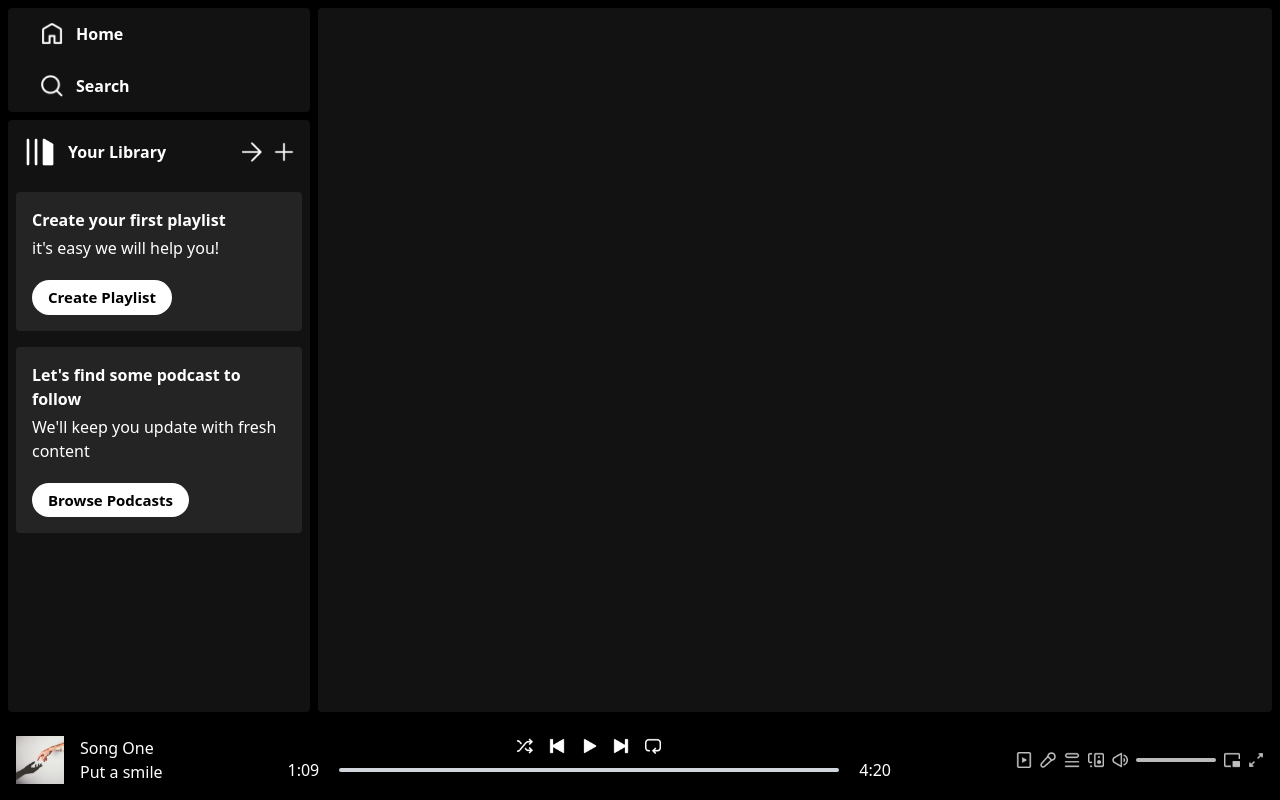
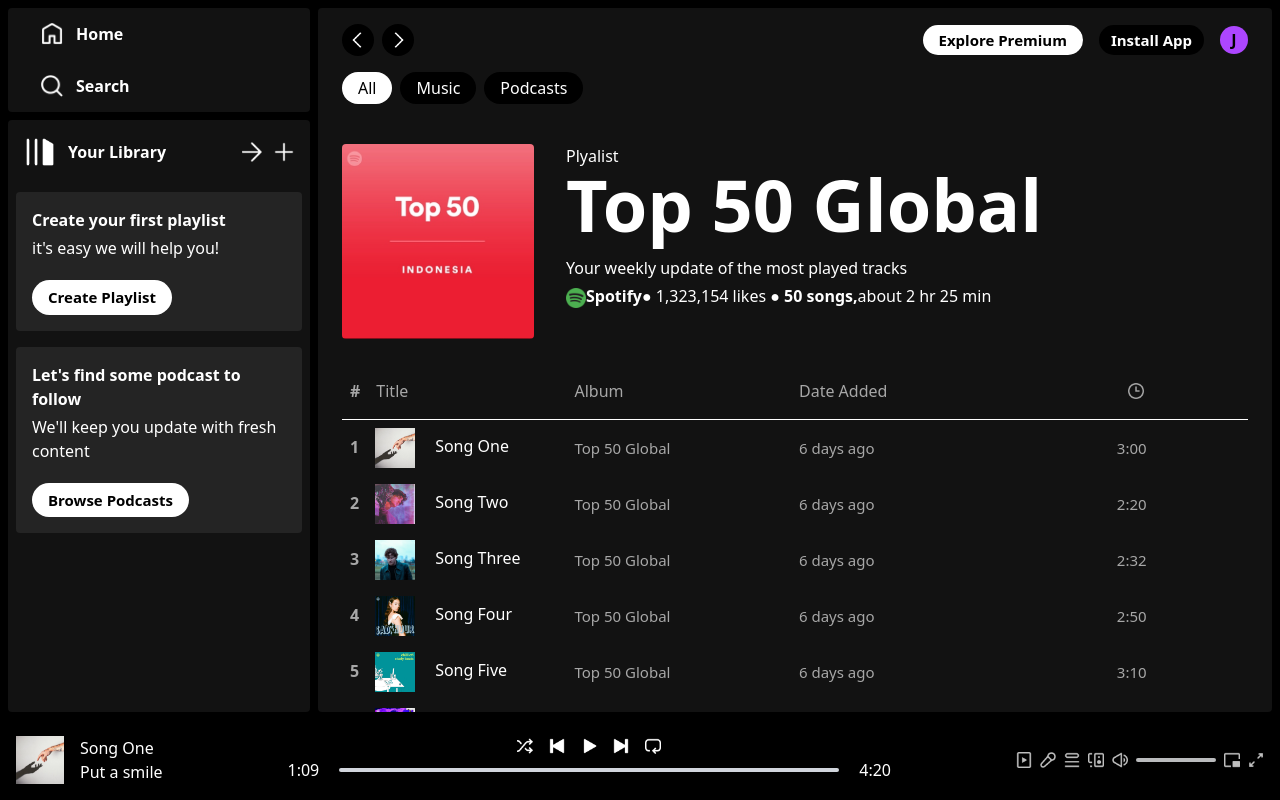
Before and after one commit to Jordannst/spotify-clone, a React (Vite) app: page /album/1 in a window 1280 px wide. Built offline with nearby package versions, Linux system fonts and the light colour scheme.

Commit message:
add displayAlbum component & modified some components

```diff
--- a/index.html
+++ b/index.html
@@ -2,7 +2,8 @@
 <html lang="en">
   <head>
     <meta charset="UTF-8" />
-    <link rel="icon" type="image/svg+xml" href="/vite.svg" />
+    <!-- <link rel="icon" type="image/svg+xml" href="/vite.svg" /> -->
+    <link rel="icon" href="src/assets/frontend-assets/spotify_logo.png" />
     <meta name="viewport" content="width=device-width, initial-scale=1.0" />
     <title>Spotify Clone</title>
     <link rel="stylesheet" href="/src/App.css" />
--- a/src/components/Display.jsx
+++ b/src/components/Display.jsx
@@ -1,11 +1,13 @@
 import React from "react";
 import DisplayHome from "./DisplayHome";
+import DisplayAlbum from "./DisplayAlbum";
 import { Route, Routes } from "react-router-dom";
 const Display = () => {
   return (
     <div className="w-[100%] m-2 px-6 pt-4 rounded bg-[#121212] text-white overflow-auto lg:w-[75%] lg:ml-0">
       <Routes>
         <Route path="/" element={<DisplayHome />} />
+        <Route path="/album/:id" element={<DisplayAlbum />} />
       </Routes>
     </div>
   );
--- /dev/null
+++ b/src/components/DisplayAlbum.jsx
@@ -0,0 +1,66 @@
+import React from "react";
+import Navbar from "./Navbar";
+import { useParams } from "react-router-dom";
+import {
+  albumsData,
+  assets,
+  songsData,
+} from "../assets/frontend-assets/assets";
+
+const DisplayAlbum = () => {
+  const { id } = useParams();
+  const albumData = albumsData[id];
+
+  return (
+    <>
+      <Navbar />
+      <div className="mt-10 flex gap-8 flex-col md:flex-row md:itmes-end ">
+        <img className="w-48 rounded " src={albumData.image} alt="" />
+        <div className="flex flex-col ">
+          <p>Plyalist</p>
+          <h2 className="text-5xl font-bold mb-4 md:text-7xl">
+            {albumData.name}
+          </h2>
+          <h4>{albumData.desc}</h4>
+          <p className="mt-1">
+            <img
+              className="inline-block w-5 "
+              src={assets.spotify_logo}
+              alt=""
+            />
+            <b>Spotify</b>● 1,323,154 likes ● <b>50 songs,</b>
+            about 2 hr 25 min
+          </p>
+        </div>
+      </div>
+
+      <div className="grid grid-cols-3 sm:grid-cols-4 mt-10 mb-4 pl-2 text-[#a7a7a7]">
+        <p>
+          <b className="mr-4">#</b>Title
+        </p>
+        <p>Album</p>
+        <p className="hidden sm:block">Date Added</p>
+        <img className="m-auto w-4" src={assets.clock_icon} alt="" />
+      </div>
+      <hr />
+      {songsData.map((item, index) => (
+        <div
+          key={index}
+          className="grid grid-cols-3 sm:grid-cols-4 gap-2 p-2 items-center text-[#a7a7a7] hover:bg-[#ffffff2b] cursor-pointer"
+        >
+          <p className="text-white">
+            <b className="mr-4 text-[#a7a7a7]">{index + 1}</b>
+            <img className="inline w-10 mr-5" src={item.image} alt="" />
+            {item.name}
+          </p>
+
+          <p className="text-[15px]">{albumData.name}</p>
+          <p className="text-[15px] hidden sm:block">6 days ago</p>
+          <p className="text-[15px] text-center">{item.duration}</p>
+        </div>
+      ))}
+    </>
+  );
+};
+
+export default DisplayAlbum;
--- a/src/components/Navbar.jsx
+++ b/src/components/Navbar.jsx
@@ -1,17 +1,22 @@
 import React from "react";
 import { assets } from "../assets/frontend-assets/assets";
+import { useNavigate } from "react-router-dom";
 
 const Navbar = () => {
+  const navigate = useNavigate();
+
   return (
     <>
       <div className="w-full flex justify-between items-center font-semibold ">
         <div className="flex items-center gap-2">
           <img
+            onClick={() => navigate(-1)}
             className="w-8 bg-black p-2 rounded-2xl cursor-pointer"
             src={assets.arrow_left}
             alt=""
           />
           <img
+            onClick={() => navigate(1)}
             className="w-8 bg-black p-2 rounded-2xl cursor-pointer"
             src={assets.arrow_right}
             alt=""
```
